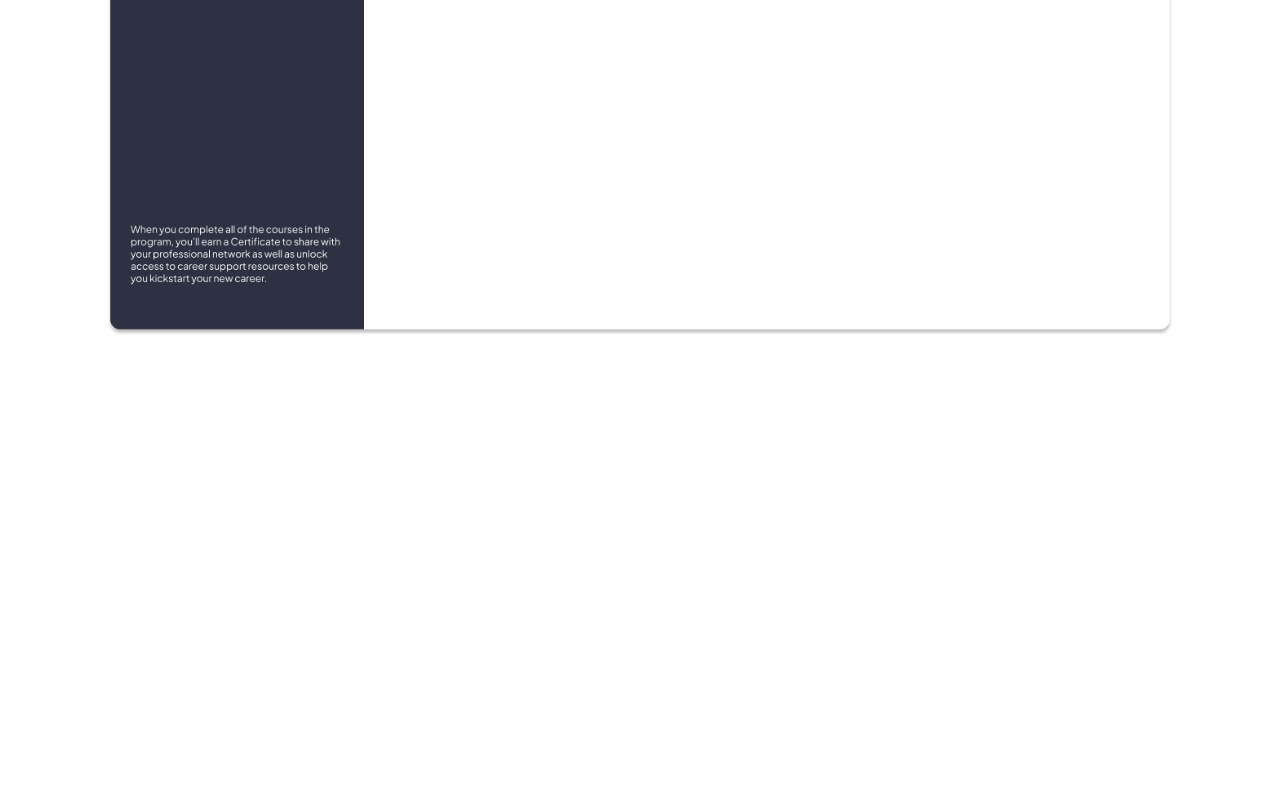
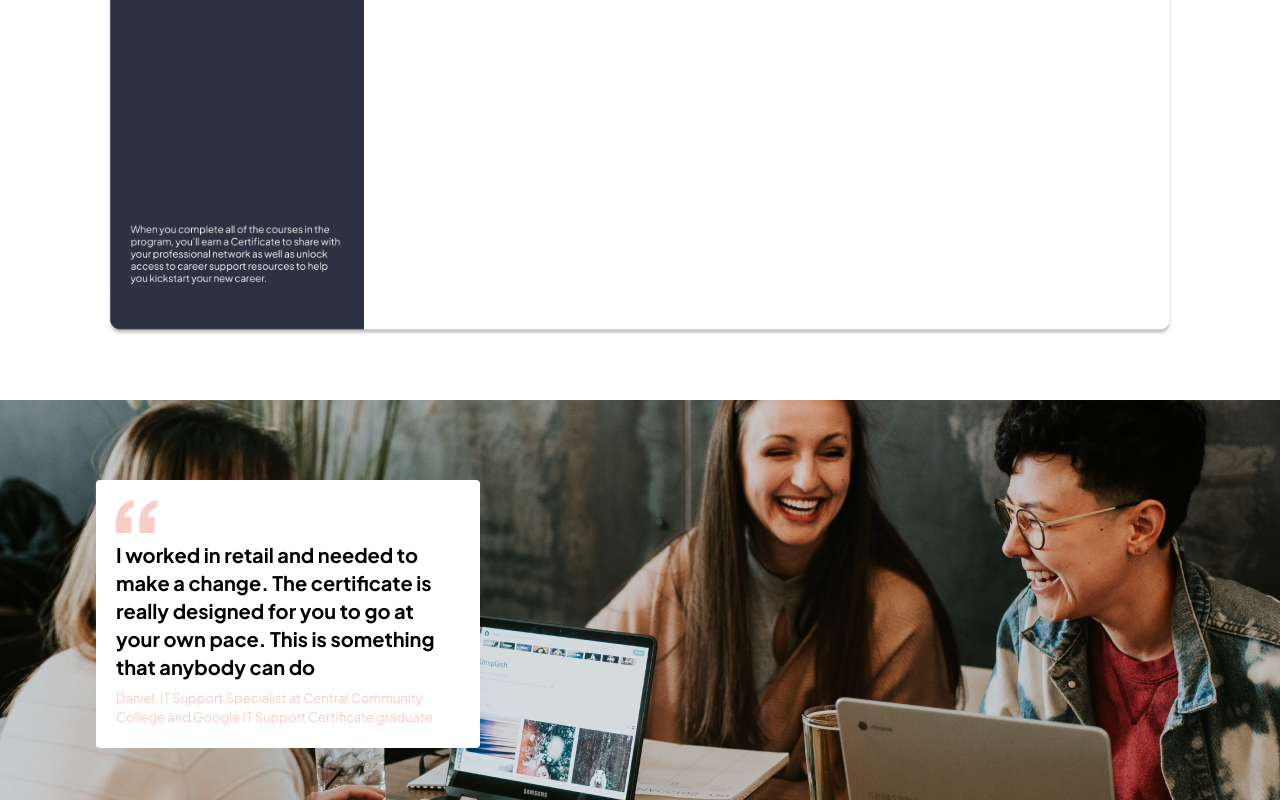
Before and after one commit to Momen1995/creatives-you, a website built with Vite: page index.html in a window 1280 px wide. Shown: the part 7254-8054 px from the top of the page. Before the commit the page ends 7590 px from the top, so only its background shows below. Built offline with nearby package versions, Linux system fonts and the light colour scheme.

Commit message:
bg secton done

```diff
--- a/index.html
+++ b/index.html
@@ -217,6 +217,18 @@
           <img src="./assets/57.png" alt="" >
         </div>
       </section>
+
+      <!-- bg section -->
+       <section class="w-full  mt-16">
+        <div class="bg-[url(./assets/bg.png)] h-[400px] object-cover w-full mx-auto relative">
+          <div class="bg-white w-96 p-5 absolute left-24 rounded top-20 space-y-2">
+          <img src="./assets/dot.png" alt="">
+          <h4 class="font-bold text-xl text[#072125]">I worked in retail and needed to make a change. The certificate is really designed for you to go at your own pace. This is something that anybody can do</h4>
+          <p class="text-[#f9ccc7] text-[13px]">Daniel, IT Support Specialist at Central Community College and Google IT Support Certificate graduate</p>
+        </div>
+        </div>
+
+       </section>
   </main>
 </body>
 </html>
```
Also changed, not shown: assets/bg.png (added), assets/dot.png (added).
